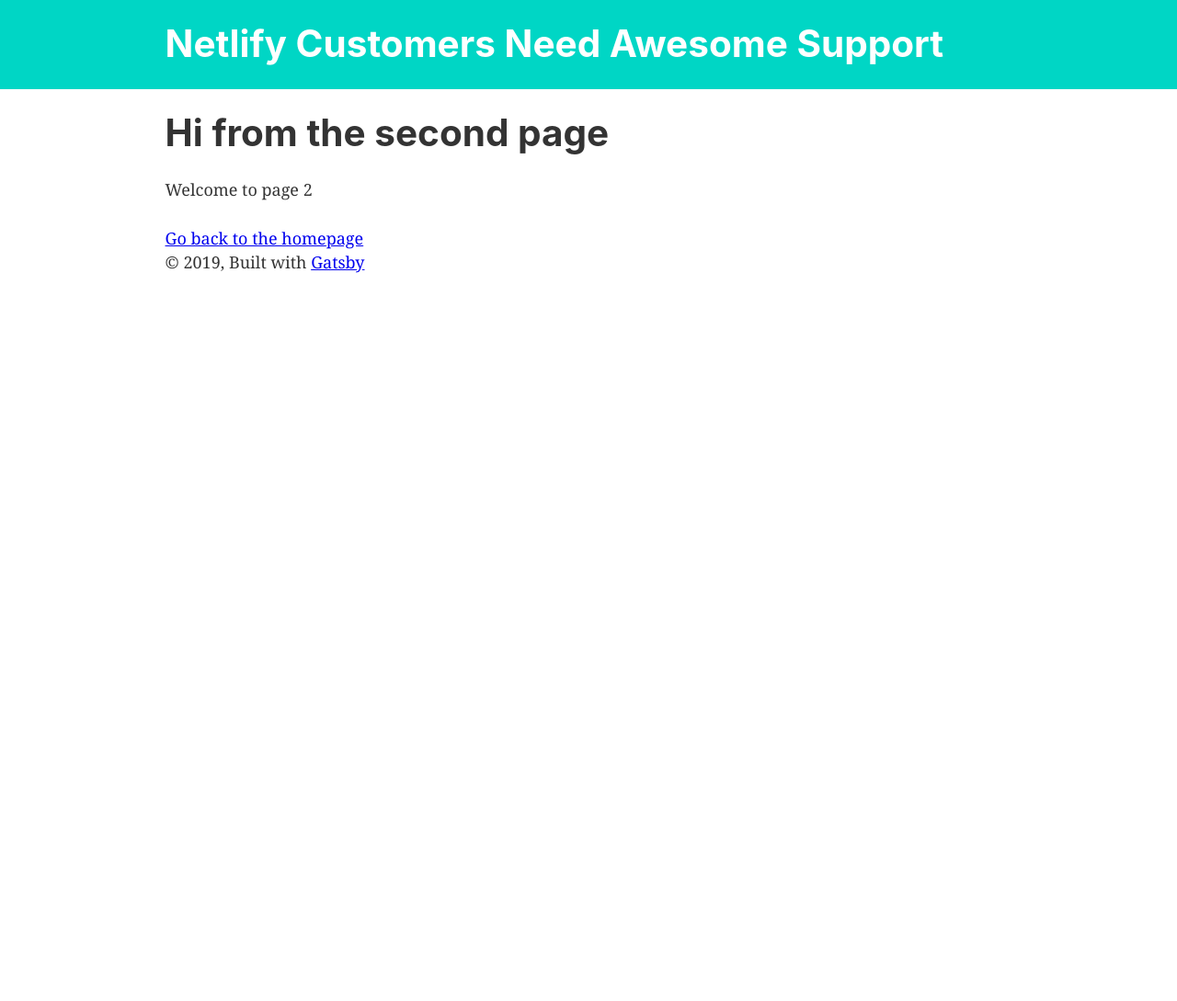
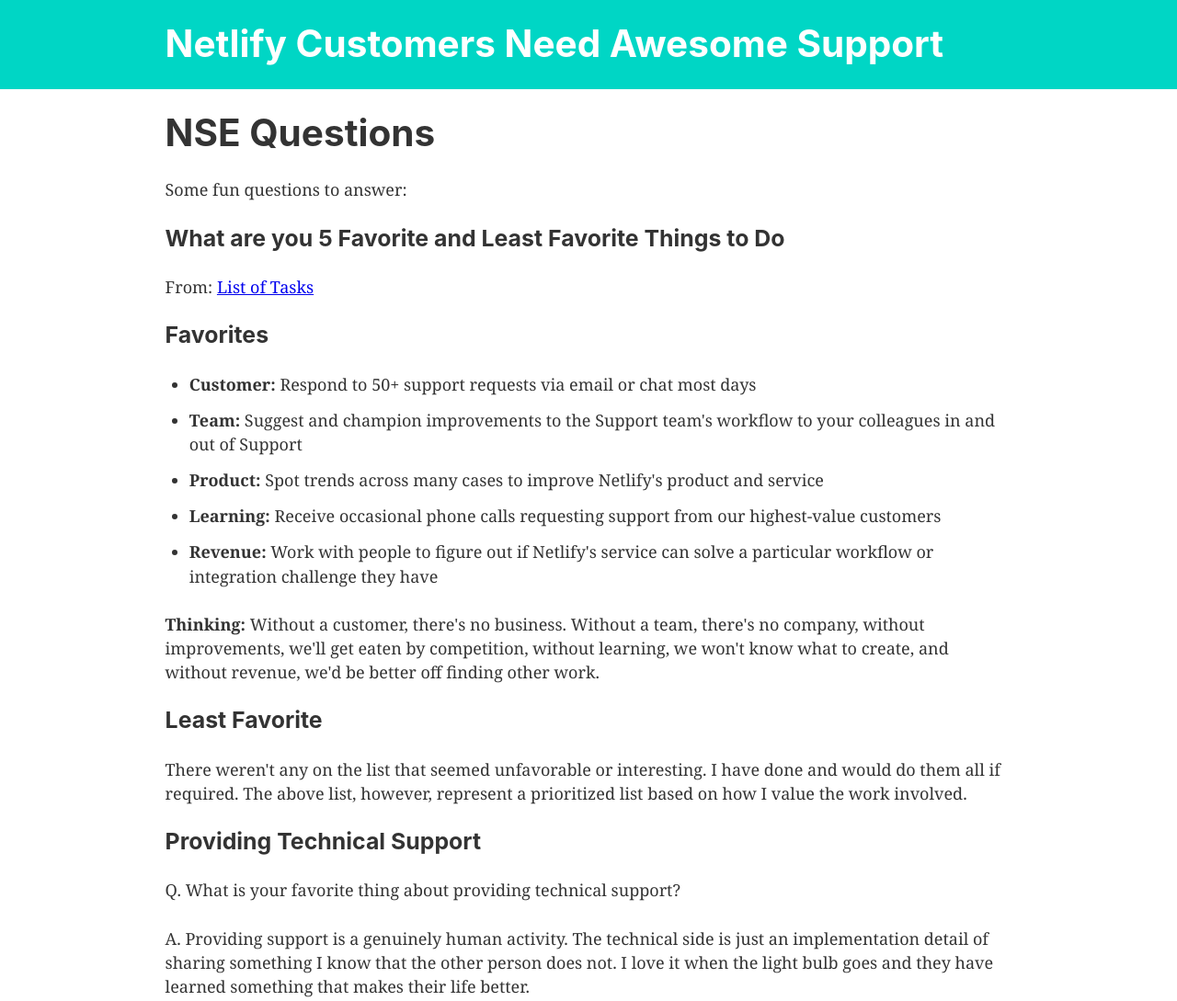
Before and after one commit to ideabrian/nse, a Gatsby site: page /page-2 in a window 1280 px wide. Shown: the top 1089 px of the page at 92% size. Before the commit the page ends 800 px from the top, so only its background shows below. Built offline with nearby package versions, Linux system fonts and the light colour scheme; Gatsby itself is replaced by a stand-in of ours.

Commit message:
Favorites and first question answered

```diff
--- a/src/pages/page-2.js
+++ b/src/pages/page-2.js
@@ -6,9 +6,66 @@
 
 const SecondPage = () => (
   <Layout>
-    <SEO title="Page two" />
-    <h1>Hi from the second page</h1>
-    <p>Welcome to page 2</p>
+    <SEO title="Questions" />
+    <h1>NSE Questions</h1>
+    <p>Some fun questions to answer:</p>
+
+    <h3>What are you 5 Favorite and Least Favorite Things to Do</h3>
+    <p>
+      From:{" "}
+      <a href="https://gist.githubusercontent.com/fool/b0f254ff8c72a5765b6a9138249789d6/raw/250cf760aebb34f6ea32f86fd5361abb706fed9a/gistfile1.md">
+        List of Tasks
+      </a>
+    </p>
+    <h3>Favorites</h3>
+    <ul>
+      <li>
+        <strong>Customer:</strong> Respond to 50+ support requests via email or
+        chat most days
+      </li>
+
+      <li>
+        <strong>Team:</strong> Suggest and champion improvements to the Support
+        team's workflow to your colleagues in and out of Support
+      </li>
+
+      <li>
+        <strong>Product:</strong> Spot trends across many cases to improve
+        Netlify's product and service
+      </li>
+      <li>
+        <strong>Learning:</strong> Receive occasional phone calls requesting
+        support from our highest-value customers
+      </li>
+      <li>
+        <strong>Revenue:</strong> Work with people to figure out if Netlify's
+        service can solve a particular workflow or integration challenge they
+        have
+      </li>
+    </ul>
+    <p>
+      <strong>Thinking:</strong> Without a customer, there's no business.
+      Without a team, there's no company, without improvements, we'll get eaten
+      by competition, without learning, we won't know what to create, and
+      without revenue, we'd be better off finding other work.
+    </p>
+    <h3>Least Favorite</h3>
+    <p>
+      There weren't any on the list that seemed unfavorable or interesting. I
+      have done and would do them all if required. The above list, however,
+      represent a prioritized list based on how I value the work involved.
+    </p>
+
+    <h3>Providing Technical Support</h3>
+    <p class="question">
+      Q. What is your favorite thing about providing technical support?
+    </p>
+    <p class="answer">
+      A. Providing support is a genuinely human activity. The technical side is
+      just an implementation detail of sharing something I know that the other
+      person does not. I love it when the light bulb goes and they have learned
+      something that makes their life better.
+    </p>
     <Link to="/">Go back to the homepage</Link>
   </Layout>
 )
```
Also changed, not shown: src/pages/index.js (+13 -1 lines).
